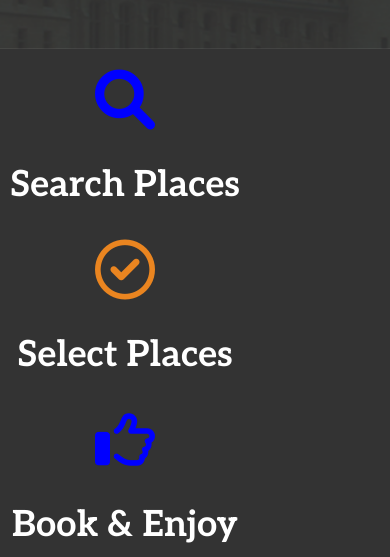
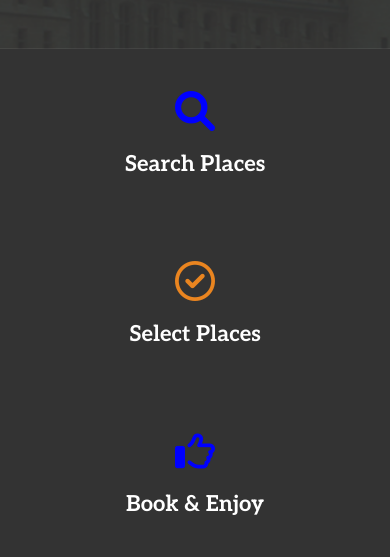
Before and after one commit to Carmelo85S/Travel-agency, a plain HTML site: page index.html in a window 390 px wide. Shown: the part 1736-2293 px from the top of the page. Drawn offline with Linux system fonts and the light colour scheme; grey boxes are pictures that could not be loaded.

Commit message:
icons section resp

```diff
--- a/base/style.scss
+++ b/base/style.scss
@@ -11,6 +11,7 @@
 @import '../responsive/small-device/header-res-s';
 @import '../responsive/small-device/navigation-res';
 @import '../responsive/small-device/why-choose-us-res';
+@import '../responsive/small-device/icons-banner-res';
 
 *{
     margin: 0;
--- /dev/null
+++ b/responsive/small-device/_icons-banner-res.scss
@@ -0,0 +1,51 @@
+@use '../variables/color';
+@use '../variables/font';
+@import '../mixin/mixin.scss';
+
+@media screen and (min-width: 320px) and (max-width:768px){
+    .bg_icons-banner{
+        @include full-w;
+        min-height: auto;
+        background-color: #333333;
+        display: flex;
+
+        .icons_container{
+            max-width: 550px;
+            min-height: 180px;
+            width: 100%;
+            margin:auto;
+            display: flex;
+            justify-content: center;
+            align-items: center;
+        }
+
+        .card{
+            max-width: 250px;
+            width: 100%;
+            min-height: 170px;
+            @include flex-center-center-col;
+
+            .fa-magnifying-glass{
+                font-size:40px;
+                color:blue;
+            }
+
+            .fa-circle-check{
+                font-size:40px;
+                color:rgb(234, 133, 32);
+            }
+
+            .fa-thumbs-up{
+                font-size:40px;
+                color:blue;
+            }
+
+            &-text{
+                @include h2;
+                margin-top:20px;
+                font-size:22px;
+                text-align: center;
+            }
+        }
+    }
+}
```
Also changed, not shown: base/style.css.
